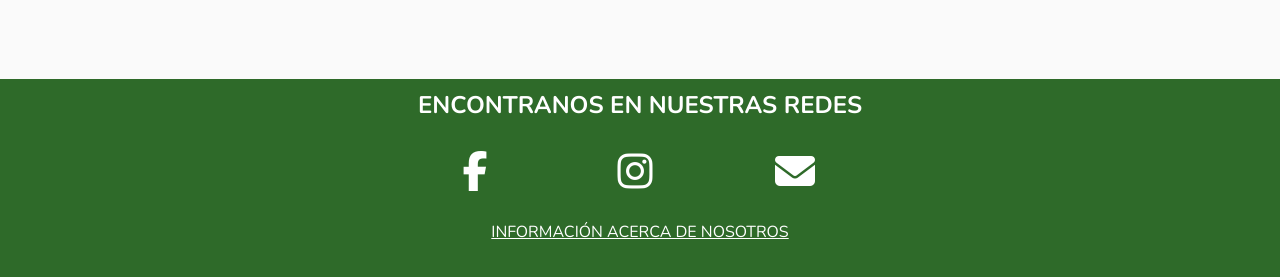
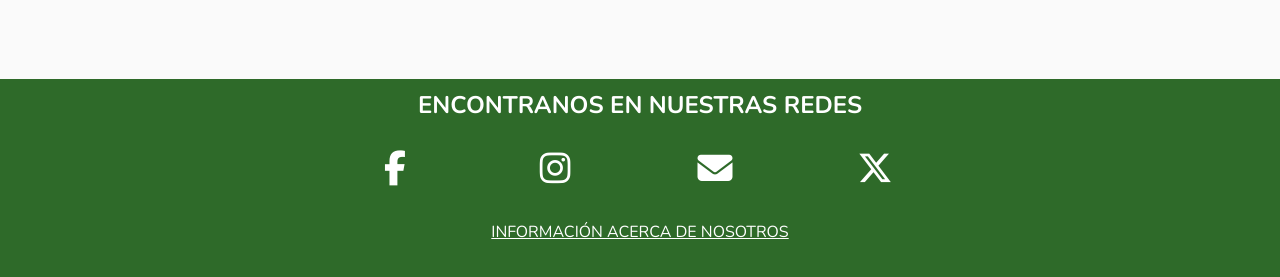
Before and after one commit to LeonardoRoG/TP-IDW, a website: page html/contacto.html in a window 1280 px wide. Shown: the part 1348-1625 px from the top of the page. Drawn offline with nearby package versions, Linux system fonts and the light colour scheme.

Commit message:
agrego X y achico iconos

```diff
--- a/html/contacto.html
+++ b/html/contacto.html
@@ -74,6 +74,7 @@
             <a href="https://www.facebook.com/" class="fa fa-facebook"></a>
             <a href="https://www.instagram.com/" class="fa fa-instagram"></a>
             <a href="https://www.gmail.com/" class="fa fa-envelope"></a>
+            <a href="https://www.twitter.com/" class="fa-brands fa-x-twitter"></a>
         </div>
         <div class="texto-footer2">
             <a href="nosotros.html"><u>INFORMACIÓN ACERCA DE NOSOTROS</u></a>
--- a/html/css/styles.css
+++ b/html/css/styles.css
@@ -454,7 +454,7 @@ hr{
 
 .redsocial-container a {
     text-decoration: none;
-    font-size: 40px;
+    font-size: 35px;
     width: 150px;
     height: 50px;
     color: #FFF;
```
Also changed, not shown: html/index.html (+1 -0 lines), html/nosotros.html (+1 -0 lines).
